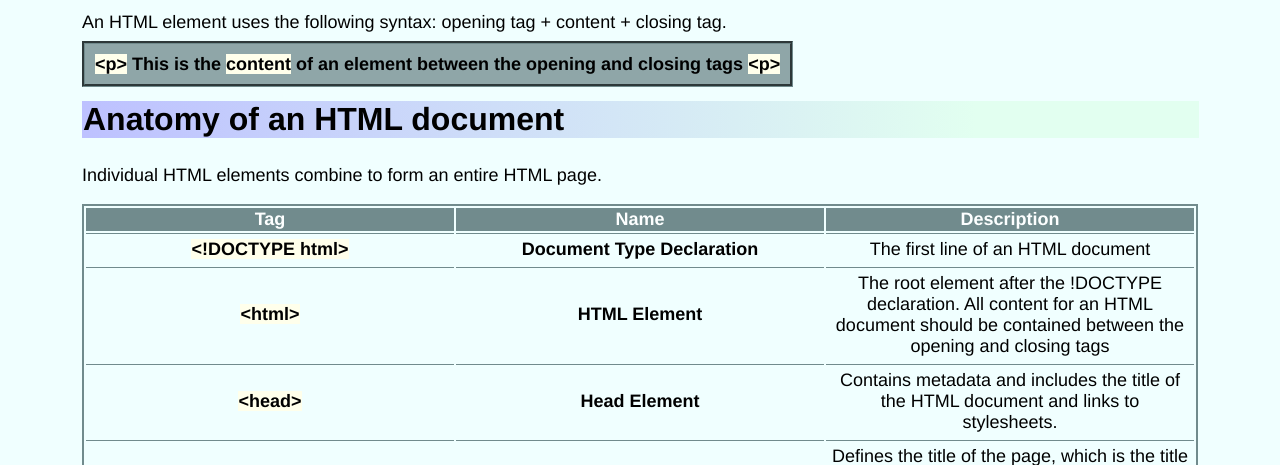
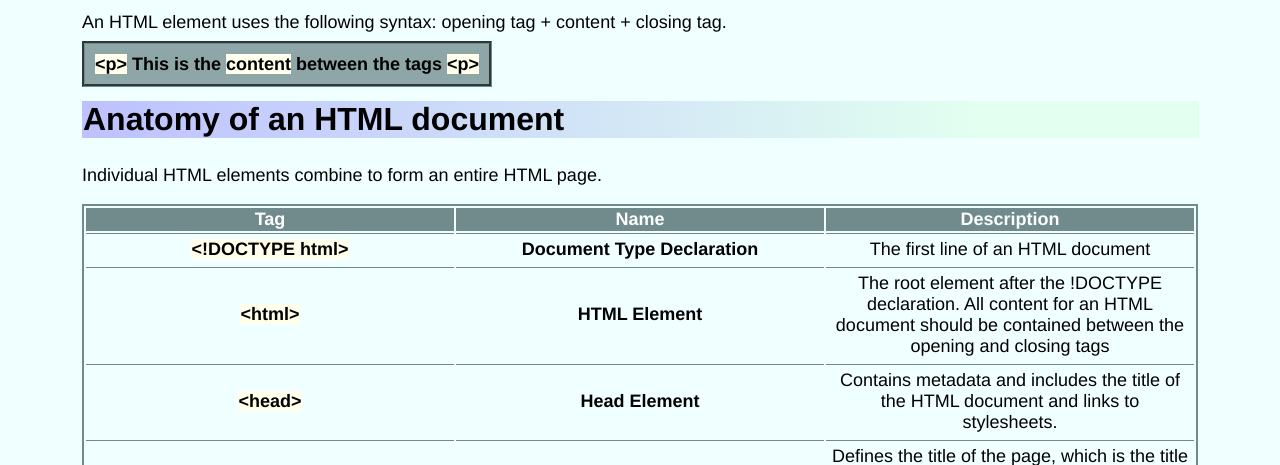
Before and after one commit to Elibeth13/HTML_cheatsheet, a plain HTML site: page index.html in a window 1280 px wide. Shown: the part 635-1100 px from the top of the page. Drawn offline with Linux system fonts and the light colour scheme; a web font is replaced by a local one.

Commit message:
Update index.html

```diff
--- a/index.html
+++ b/index.html
@@ -37,7 +37,7 @@
                     <h2 id="anatomy">Anatomy of an HTML element</h2>
                         <p>An HTML element uses the following syntax: opening tag + content + closing tag.<br>
                         <br>
-                        <b><span class="code">&lt;p&gt;</span> This is the <span class="code">content</span> of an element between the opening and closing tags <span class="code">&lt;p&gt;</span></b></p>
+                        <b><span class="code">&lt;p&gt;</span> This is the <span class="code">content</span> between the tags <span class="code">&lt;p&gt;</span></b></p>
 
                     <h2>Anatomy of an HTML document</h2>
                         <p>Individual HTML elements combine to form an entire HTML page.</p>
```
